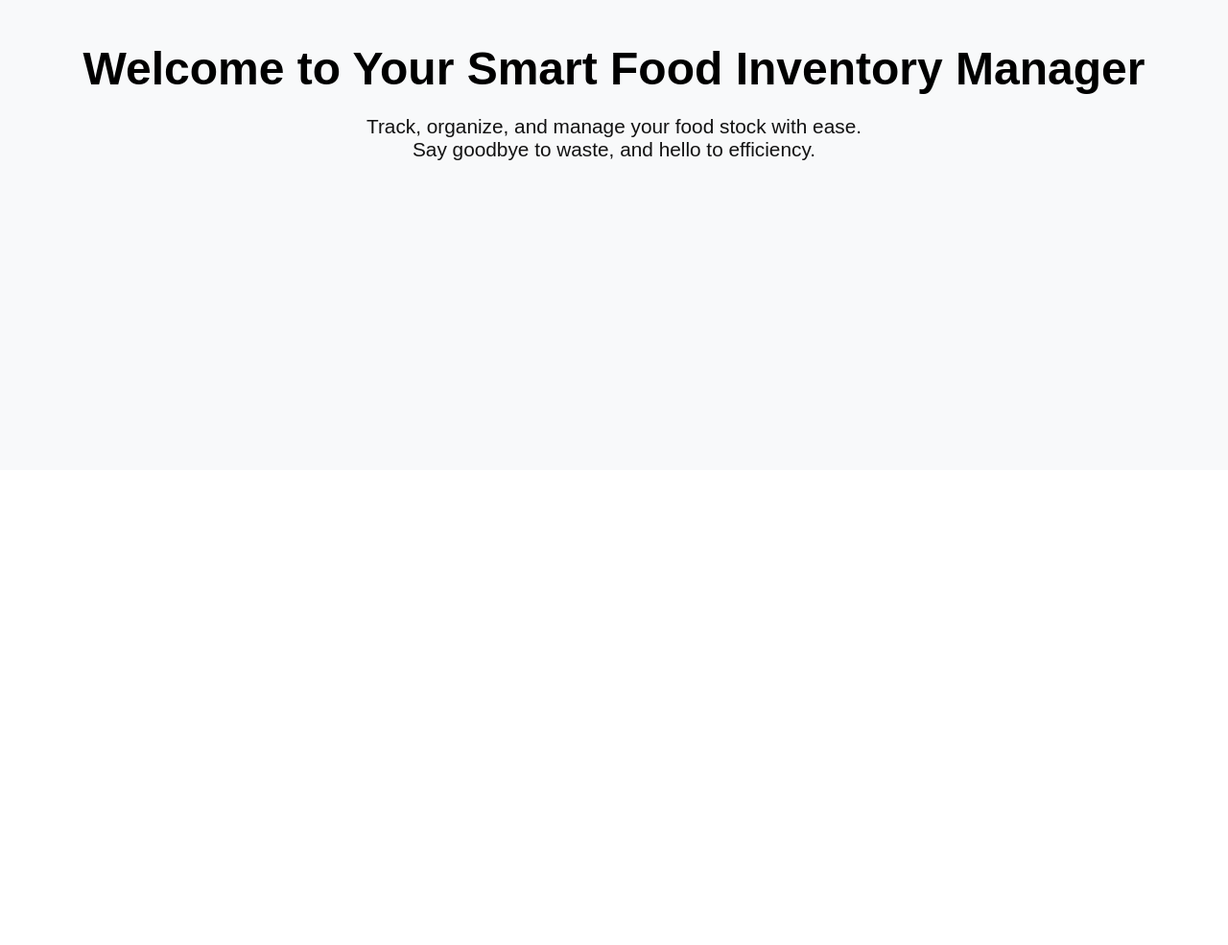
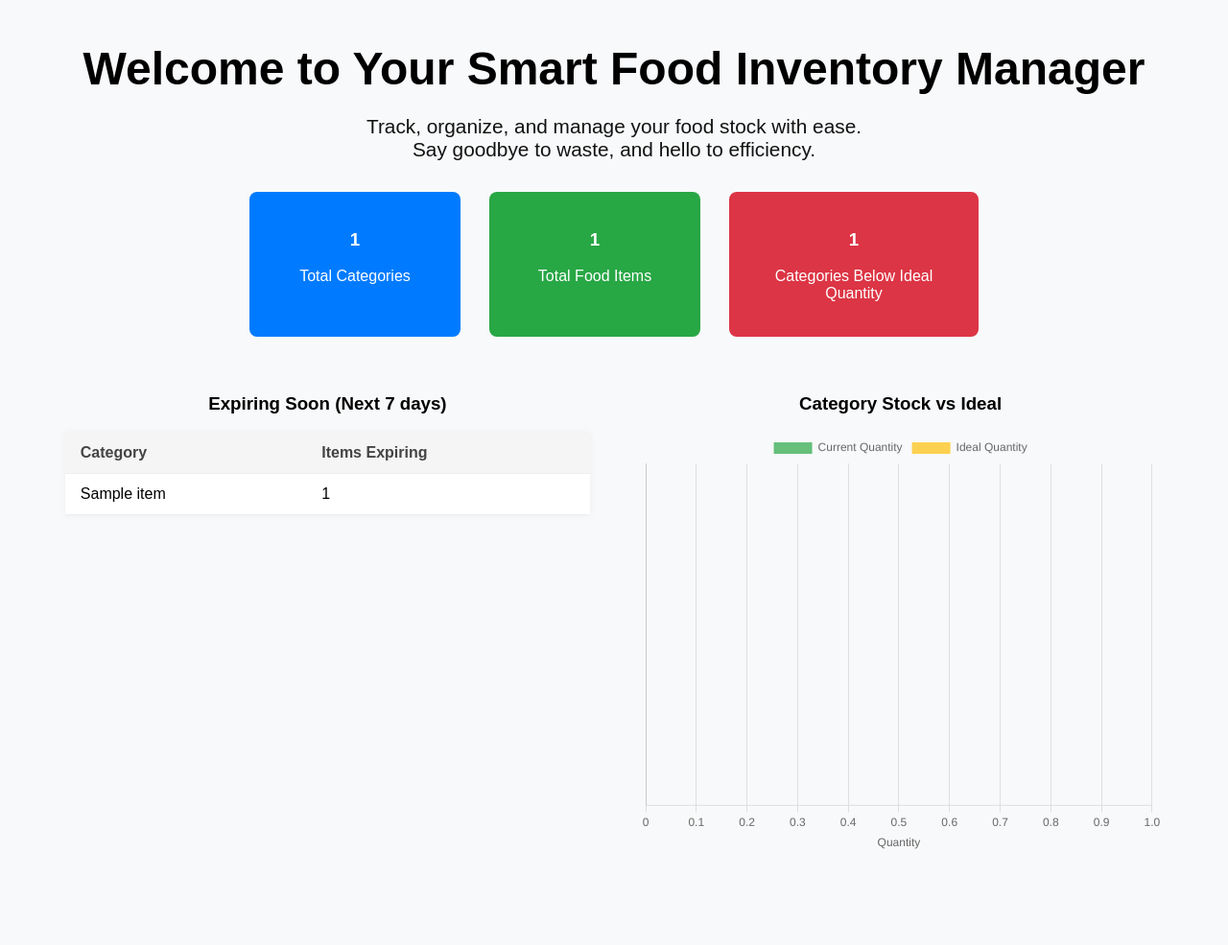
Before and after one commit to IbtahajQadri/Database-Food-Storage, a Django app: template inventory/templates/inventory/dashboard.html in a window 1280 px wide. Shown: the part 310-1295 px from the top of the page at 96% size. Before the commit the page ends 477 px from the top, so only its background shows below. Run offline with Django 5.2, Linux system fonts and the light colour scheme; the template is opened without the code that fills it: most values are stand-ins (such as "Sample title", 1, 10 or a date in 2020).

Commit message:
Added content for html page.

```diff
--- a/inventory/templates/inventory/dashboard.html
+++ b/inventory/templates/inventory/dashboard.html
@@ -8,5 +8,96 @@
         Track, organize, and manage your food stock with ease.<br>
         Say goodbye to waste, and hello to efficiency.
     </p>
+    <!-- Summary stats -->
+    <div style="display: flex; gap: 30px; justify-content: center; margin-bottom: 40px;">
+        <div style="background-color: #007bff; color: white; padding: 20px; border-radius: 8px; width: 180px; text-align: center;">
+            <h3>{{ total_categories }}</h3>
+            <p>Total Categories</p>
+        </div>
+        <div style="background-color: #28a745; color: white; padding: 20px; border-radius: 8px; width: 180px; text-align: center;">
+            <h3>{{ total_food_items }}</h3>
+            <p>Total Food Items</p>
+        </div>
+        <div style="background-color: #dc3545; color: white; padding: 20px; border-radius: 8px; width: 220px; text-align: center;">
+            <h3>{{ num_categories_below_ideal }}</h3>
+            <p>Categories Below Ideal Quantity</p>
+        </div>
+    </div>
+
+    <!-- Side-by-side layout -->
+    <div style="display: flex; gap: 50px; justify-content: center; align-items: flex-start;">
+
+        <!-- Expiring Soon Section (Summary Only) -->
+        <div style="width: 45%;">
+            <h3>Expiring Soon (Next 7 days)</h3>
+            {% if expiring_soon_summary %}
+            <table class="search-results-table" style="width: 100%;">
+                <thead>
+                    <tr>
+                        <th>Category</th>
+                        <th>Items Expiring</th>
+                    </tr>
+                </thead>
+                <tbody>
+                    {% for item in expiring_soon_summary %}
+                    <tr>
+                        <td>{{ item.category__name }}</td>
+                        <td>{{ item.count }}</td>
+                    </tr>
+                    {% endfor %}
+                </tbody>
+            </table>
+            {% else %}
+                <p>No items expiring in the next 7 days.</p>
+            {% endif %}
+        </div>
+
+        <!-- Category Stock Chart -->
+        <div style="width: 45%;">
+            <h3 style="text-align: center;">Category Stock vs Ideal</h3>
+            <canvas id="stockChart" height="240"></canvas>
+        </div>
+
+    </div>
+
+    <!-- Chart.js -->
+    <script src="https://cdn.jsdelivr.net/npm/chart.js"></script>
+    <script>
+        const ctx = document.getElementById('stockChart').getContext('2d');
+        const stockChart = new Chart(ctx, {
+            type: 'bar',
+            data: {
+                labels: {{ chart_labels|safe }},
+                datasets: [
+                    {
+                        label: 'Current Quantity',
+                        data: {{ chart_current|safe }},
+                        backgroundColor: 'rgba(40, 167, 69, 0.7)',
+                    },
+                    {
+                        label: 'Ideal Quantity',
+                        data: {{ chart_ideal|safe }},
+                        backgroundColor: 'rgba(255, 193, 7, 0.7)',
+                    }
+                ]
+            },
+            options: {
+                indexAxis: 'y',
+                responsive: true,
+                plugins: {
+                    legend: { position: 'top' },
+                },
+                scales: {
+                    x: {
+                        beginAtZero: true,
+                        title: {
+                            display: true,
+                            text: 'Quantity'
+                        }
+                    }
+                }
+            }
+        });
+    </script>
 </main>
 {% endblock %}
```
